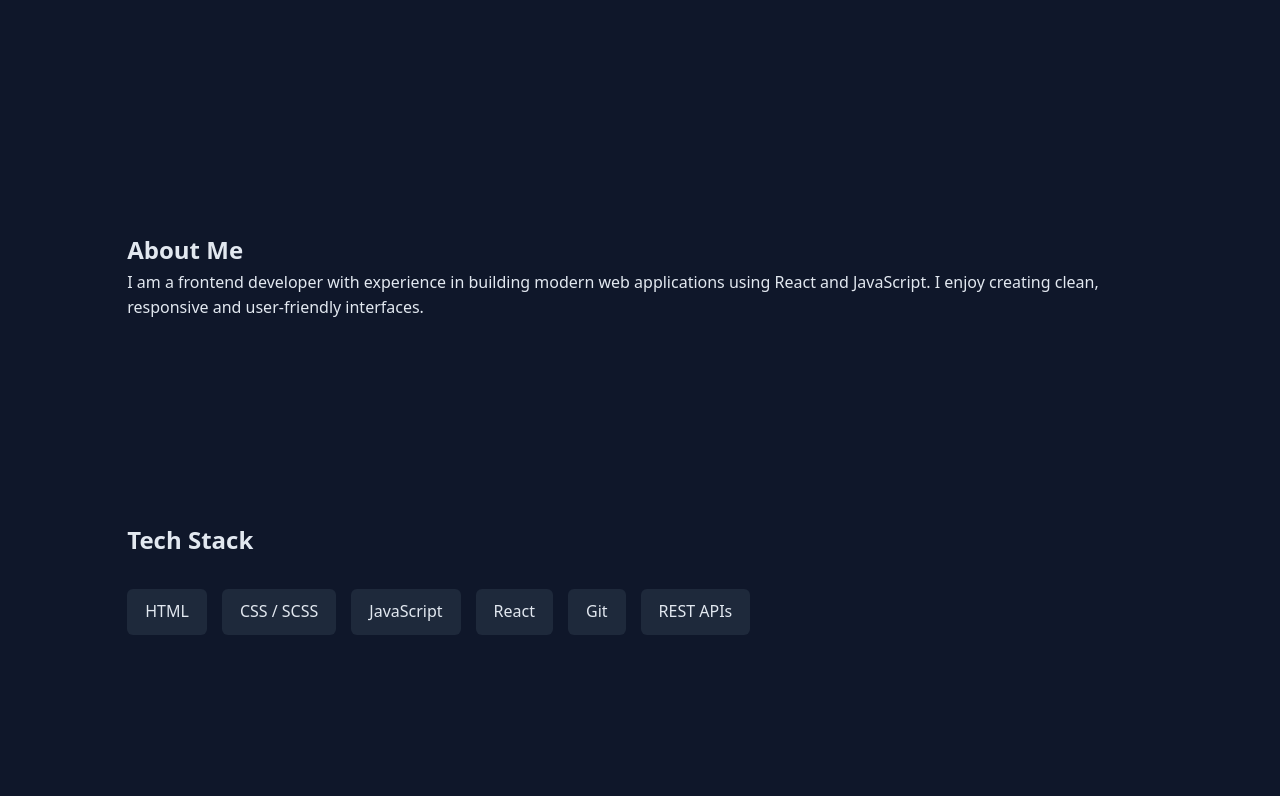
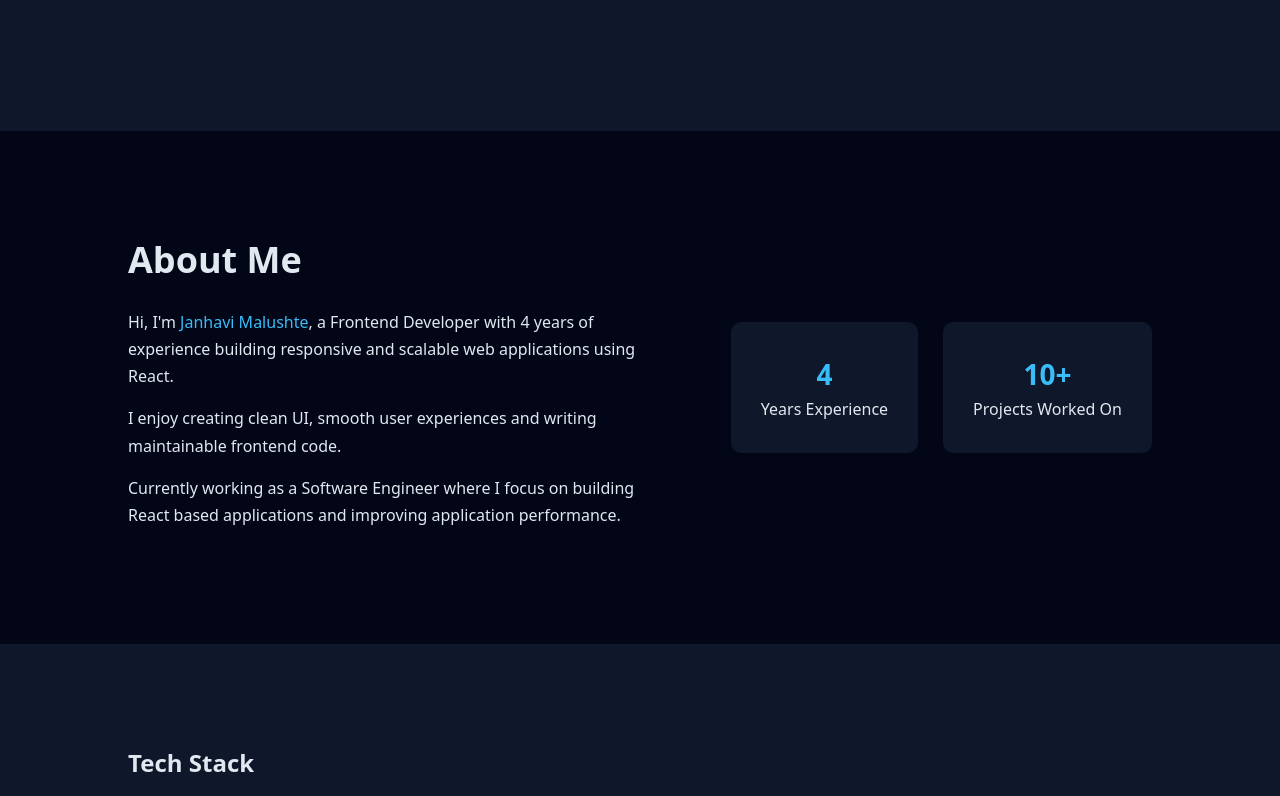
Before and after one commit to Janhavi515/janhavi-portfolio, a React (Vite) app: page / in a window 1280 px wide. Shown: the part 584-1380 px from the top of the page. Built offline with nearby package versions, Linux system fonts and the light colour scheme.

Commit message:
Added About section with experience cards

```diff
--- a/src/components/About/About.jsx
+++ b/src/components/About/About.jsx
@@ -3,13 +3,45 @@ import "./About.scss";
 const About = () => {
   return (
     <section id="about" className="about">
-      <h2>About Me</h2>
 
-      <p>
-        I am a frontend developer with experience in building modern web
-        applications using React and JavaScript. I enjoy creating clean,
-        responsive and user-friendly interfaces.
-      </p>
+      <div className="about-container">
+
+        <div className="about-left">
+          <h2>About Me</h2>
+
+          <p>
+            Hi, I'm <span>Janhavi Malushte</span>, a Frontend Developer with
+            4 years of experience building responsive and scalable web
+            applications using React.
+          </p>
+
+          <p>
+            I enjoy creating clean UI, smooth user experiences and writing
+            maintainable frontend code.
+          </p>
+
+          <p>
+            Currently working as a Software Engineer where I focus on
+            building React based applications and improving application
+            performance.
+          </p>
+        </div>
+
+        <div className="about-right">
+          <div className="experience-card">
+            <h3>4</h3>
+            <p>Years Experience</p>
+          </div>
+
+          <div className="experience-card">
+            <h3>10+</h3>
+            <p>Projects Worked On</p>
+          </div>
+
+        </div>
+
+      </div>
+
     </section>
   );
 };
--- a/src/components/About/About.scss
+++ b/src/components/About/About.scss
@@ -0,0 +1,64 @@
+.about {
+    padding: 100px 10%;
+    background: #020617;
+    color: #e2e8f0;
+  }
+
+  .about-container {
+    display: flex;
+    justify-content: space-between;
+    gap: 60px;
+  }
+
+  .about-left {
+    flex: 1;
+  }
+
+  .about-left h2 {
+    font-size: 36px;
+    margin-bottom: 20px;
+  }
+
+  .about-left span {
+    color: #38bdf8;
+  }
+
+  .about-left p {
+    margin-bottom: 15px;
+    line-height: 1.7;
+  }
+
+  .about-right {
+    display: flex;
+    gap: 25px;
+    align-items: center;
+  }
+
+  .experience-card {
+    background: #0f172a;
+    padding: 30px;
+    border-radius: 10px;
+    text-align: center;
+    transition: 0.3s;
+  }
+
+  .experience-card:hover {
+    transform: translateY(-8px);
+  }
+
+  .experience-card h3 {
+    font-size: 28px;
+    color: #38bdf8;
+  }
+
+  @media (max-width: 768px) {
+
+    .about-container {
+      flex-direction: column;
+    }
+
+    .about-right {
+      justify-content: center;
+    }
+
+  }
```
